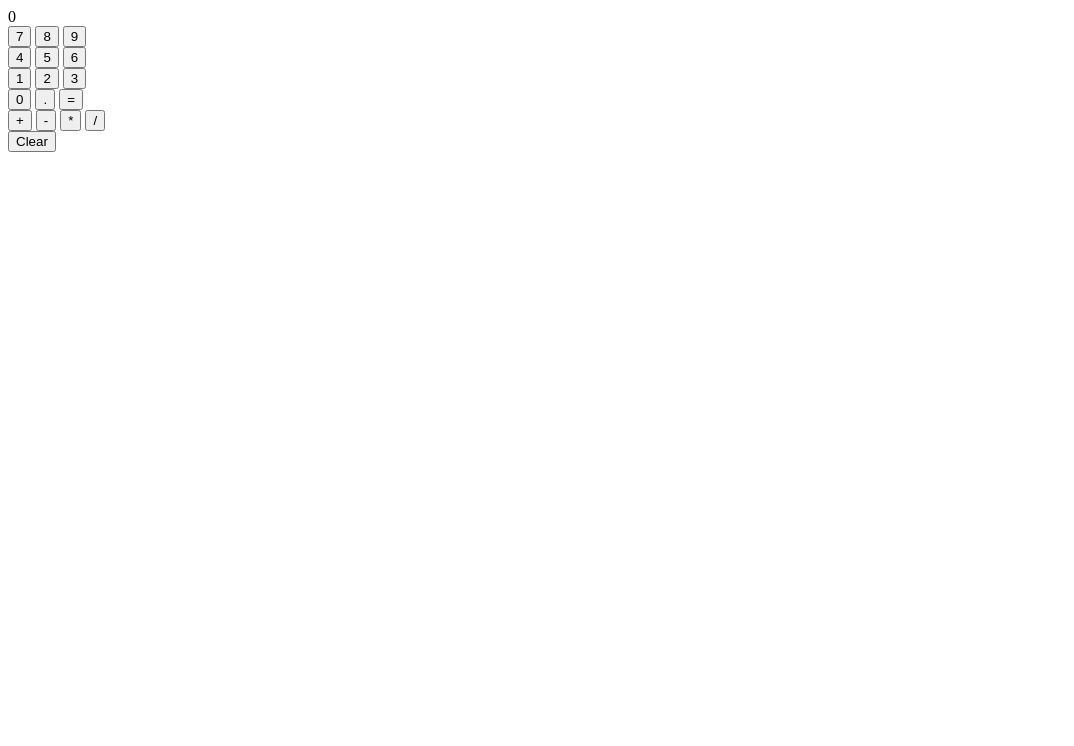
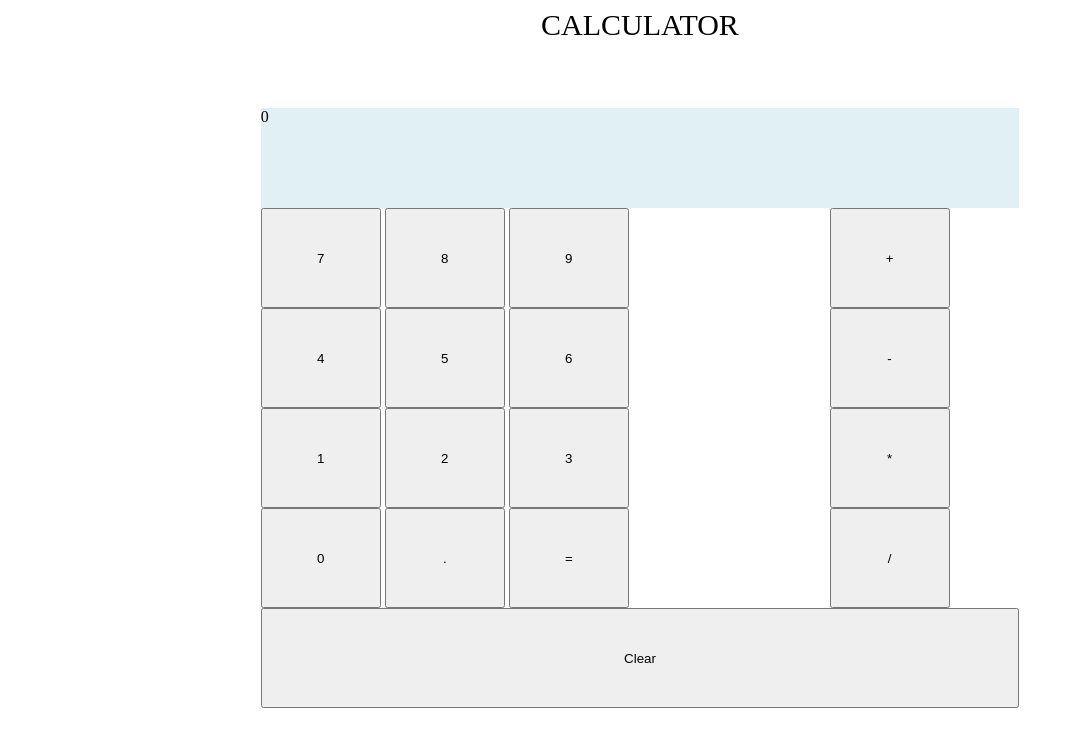
Before and after one commit to Detrimonious/calculator, a plain HTML site: page index.html in a window 1280 px wide. Shown: the whole page, without its empty margins (0-1074 px from the left). Drawn offline with Linux system fonts and the light colour scheme.

Commit message:
Switch to basic CSS grid format

```diff
--- a/index.html
+++ b/index.html
@@ -3,12 +3,15 @@
     <head>
         <meta charset="utf-8" />
         <title>Calculator</title>
+
+        <link href="style.css" rel="stylesheet" type="text/css">
     </head>
 
     <body>
-        <!--maybe use grid-->
+        <div id="webTitle">CALCULATOR</div>
         <div id="calculator">
             <div id="solution">0</div>
+            <div id="numbers">
                 <div class="top-row">
                     <button>7</button>
                     <button>8</button>
@@ -29,14 +32,15 @@
                     <button>.</button>
                     <button>=</button>
                 </div>
+            </div>
             <div class="operators">
                 <button>+</button>
                 <button>-</button>
                 <button>*</button>
                 <button>/</button>
             </div>
+        </div>
         <button class="clear">Clear</button>
-        </div>
 
         <script type="text/javascript" src="script.js"></script>
     </body>
--- a/style.css
+++ b/style.css
@@ -0,0 +1,48 @@
+body{
+    display: grid;
+    grid-template-areas: ". title ."
+                        ". calculator ."
+                        ". clear .";
+    grid-template-rows: 1fr 5fr 1fr;
+    grid-template-columns: 1fr 3fr 1fr;
+}
+
+#webTitle{
+    grid-area: title;
+    font-size: 30px;
+    text-align: center;
+}
+
+#calculator{
+    grid-area: calculator;
+    display: grid;
+    grid-template-areas: "solution solution"
+                        "numerals operators"
+                        "numerals operators"
+                        "numerals operators"
+                        "numerals operators";
+    grid-template-rows: repeat(5, 1fr);
+    grid-template-columns: 3fr 1fr;
+}
+
+#calculator button{
+    width: 120px;
+    height: 100px;
+}
+
+#solution{
+    grid-area: solution;
+    background-color: rgb(224, 240, 245);
+}
+
+#numbers{
+    grid-area: numerals;
+}
+
+.operators{
+    grid-area: operators;
+}
+
+.clear{
+    grid-area: clear;
+}
```
Lines whose indentation alone changed are shown as unchanged.
